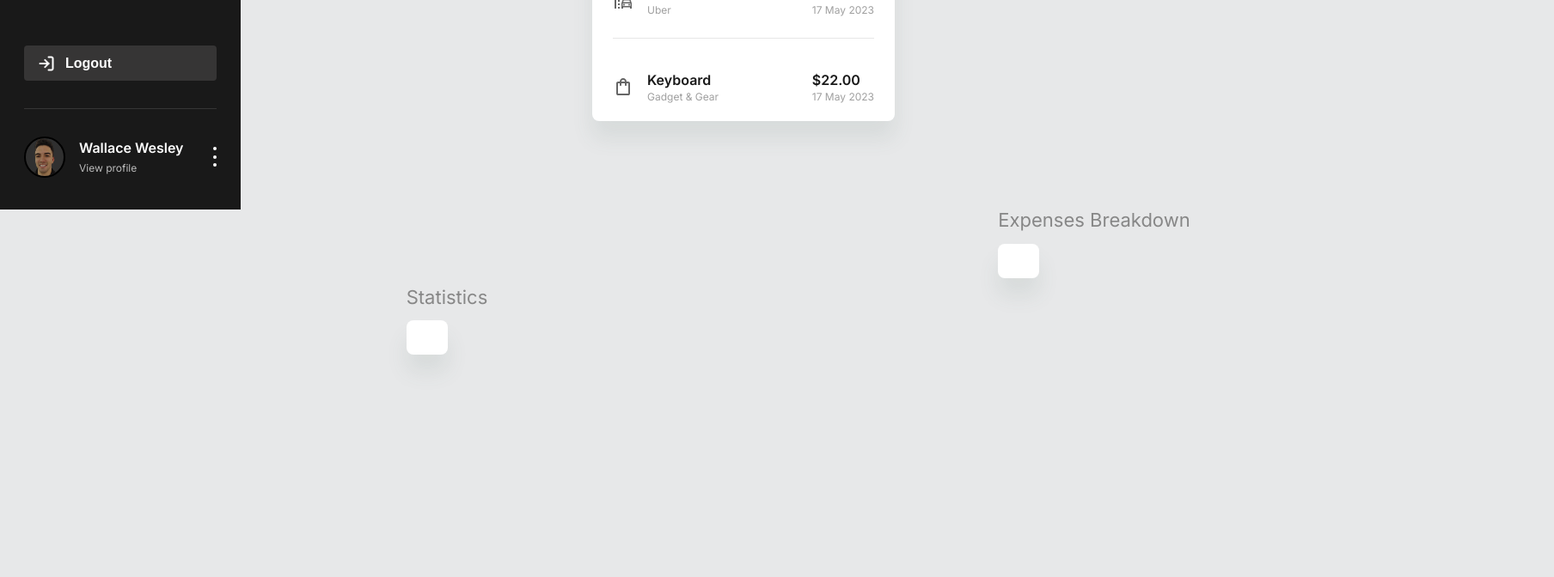
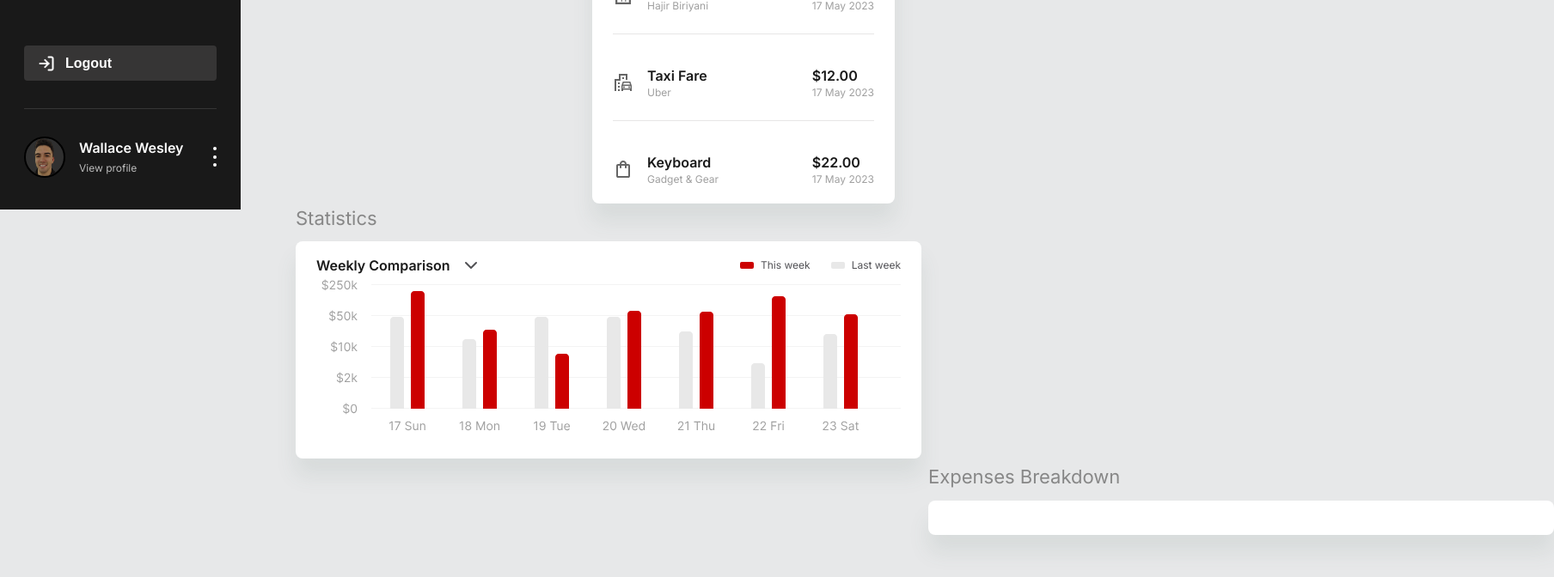
Before and after one commit to wallacewolv/fineBank, an Angular app: page /dashboard in a window 1280 px wide. Shown: the part 780-1452 px from the top of the page at 86% size, 1808 px wide, since content can reach past the window. Before the commit the page ends 1294 px from the top, so only its background shows below. Built offline with nearby package versions, Linux system fonts and the light colour scheme.

Commit message:
feat: Conteudo do Statistic

```diff
--- a/src/app/views/dashboard/components/balances/balances.component.scss
+++ b/src/app/views/dashboard/components/balances/balances.component.scss
@@ -46,21 +46,21 @@
   height: 37.625rem;
 
   left: 2rem;
-  bottom: 4rem;
+  top: 2rem;
 }
 
 .statics {
-  width: 22rem;
-  height: 18rem;
+  width: 45.5rem;
+  height: 18.625rem;
 
   left: 4rem;
-  top: 1.4rem;
+  top: 2rem;
 }
 
 .expenses_breakdown {
-  width: 22rem;
-  height: 18rem;
+  width: 45.5rem;
+  height: 15.75rem;
 
-  left: 27.5rem;
-  bottom: 4.2rem;
+  left: 50rem;
+  bottom: 3rem;
 }
--- a/src/app/views/dashboard/components/shared/expenses-breakdown/expenses-breakdown.component.scss
+++ b/src/app/views/dashboard/components/shared/expenses-breakdown/expenses-breakdown.component.scss
@@ -3,6 +3,7 @@
   flex-direction: column;
   justify-content: space-between;
   align-items: start;
+  width: 100%;
 
   .expenses_breakdon_title {
     font-size: 1.375rem;
@@ -16,6 +17,7 @@
     border-radius: 0.5rem;
     background: #fff;
     cursor: default;
+    width: 100%;
     transition: box-shadow 200ms cubic-bezier(0, 0, 0.2, 1);
     box-shadow: 0px 20px 25px 0px #4c67641a;
   }
--- a/src/app/views/dashboard/components/shared/statistic/statistic.component.html
+++ b/src/app/views/dashboard/components/shared/statistic/statistic.component.html
@@ -1,4 +1,22 @@
 <div class="statistics_container">
   <span class="statistics_title">Statistics</span>
-  <div class="statistics_content"></div>
+  <div class="statistics_content">
+    <div class="statistics_content_header">
+      <div class="statistics_content_header_left">
+        <span>Weekly Comparison</span>
+        <a href="">
+          <img src="./assets/images/ChevronDown.svg" alt="" />
+        </a>
+      </div>
+      <div class="statistics_content_header_rigth">
+        <span class="indicator_this"></span>
+        <span>This week</span>
+        <span class="indicator_last"></span>
+        <span>Last week</span>
+      </div>
+    </div>
+    <div class="statistics_content_body">
+      <img src="./assets/images/GraphBar.svg" alt="" />
+    </div>
+  </div>
 </div>
--- a/src/app/views/dashboard/components/shared/statistic/statistic.component.scss
+++ b/src/app/views/dashboard/components/shared/statistic/statistic.component.scss
@@ -3,6 +3,7 @@
   flex-direction: column;
   justify-content: space-between;
   align-items: start;
+  width: 100%;
 
   .statistics_title {
     font-size: 1.375rem;
@@ -12,13 +13,66 @@
   }
 
   .statistics_content {
-    padding: 1.25rem 1.5rem;
+    display: flex;
+    flex-direction: column;
+    padding: 1rem 1.5rem 1.25rem;
     border-radius: 0.5rem;
     background: #fff;
     cursor: default;
+    width: 100%;
+    gap: 0.0375rem;
 
     transition: box-shadow 200ms cubic-bezier(0, 0, 0.2, 1);
     box-shadow: 0px 20px 25px 0px #4c67641a;
+
+    .statistics_content_header {
+      display: flex;
+      align-items: center;
+      justify-content: space-between;
+
+      .statistics_content_header_left,
+      .statistics_content_header_rigth {
+        display: flex;
+        align-items: center;
+      }
+
+      .statistics_content_header_left {
+        gap: 0.75rem;
+
+        > a {
+          display: flex;
+          align-items: center;
+        }
+
+        > span {
+          color: #191919;
+          font-size: 1rem;
+          font-weight: 600;
+          line-height: 1.5rem;
+        }
+      }
+
+      .statistics_content_header_rigth {
+        color: #525256;
+        font-size: 0.75rem;
+        font-weight: 500;
+        line-height: 1rem;
+
+        .indicator_this,
+        .indicator_last {
+          content: "";
+          width: 1rem;
+          height: 0.5rem;
+          background-color: #c00;
+          border-radius: 0.125rem;
+          margin-right: 0.5rem;
+        }
+        .indicator_last {
+          background-color: #e8e8e8;
+          margin-left: 1.5rem;
+        }
+      }
+    }
   }
 
   .statistics_content:active {
```
Also changed, not shown: src/assets/images/ChevronDown.svg (added), src/assets/images/GraphBar.svg (added).
